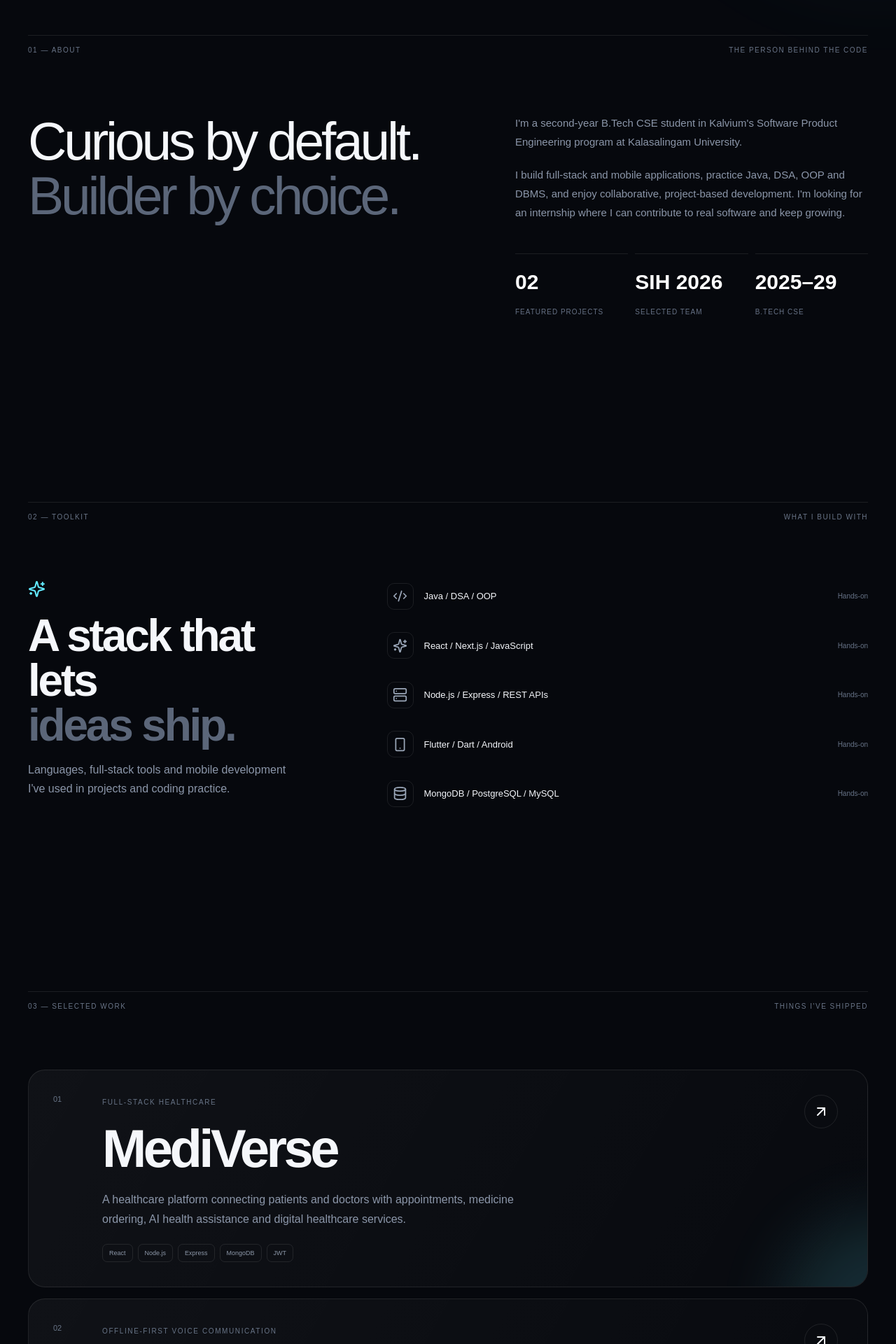
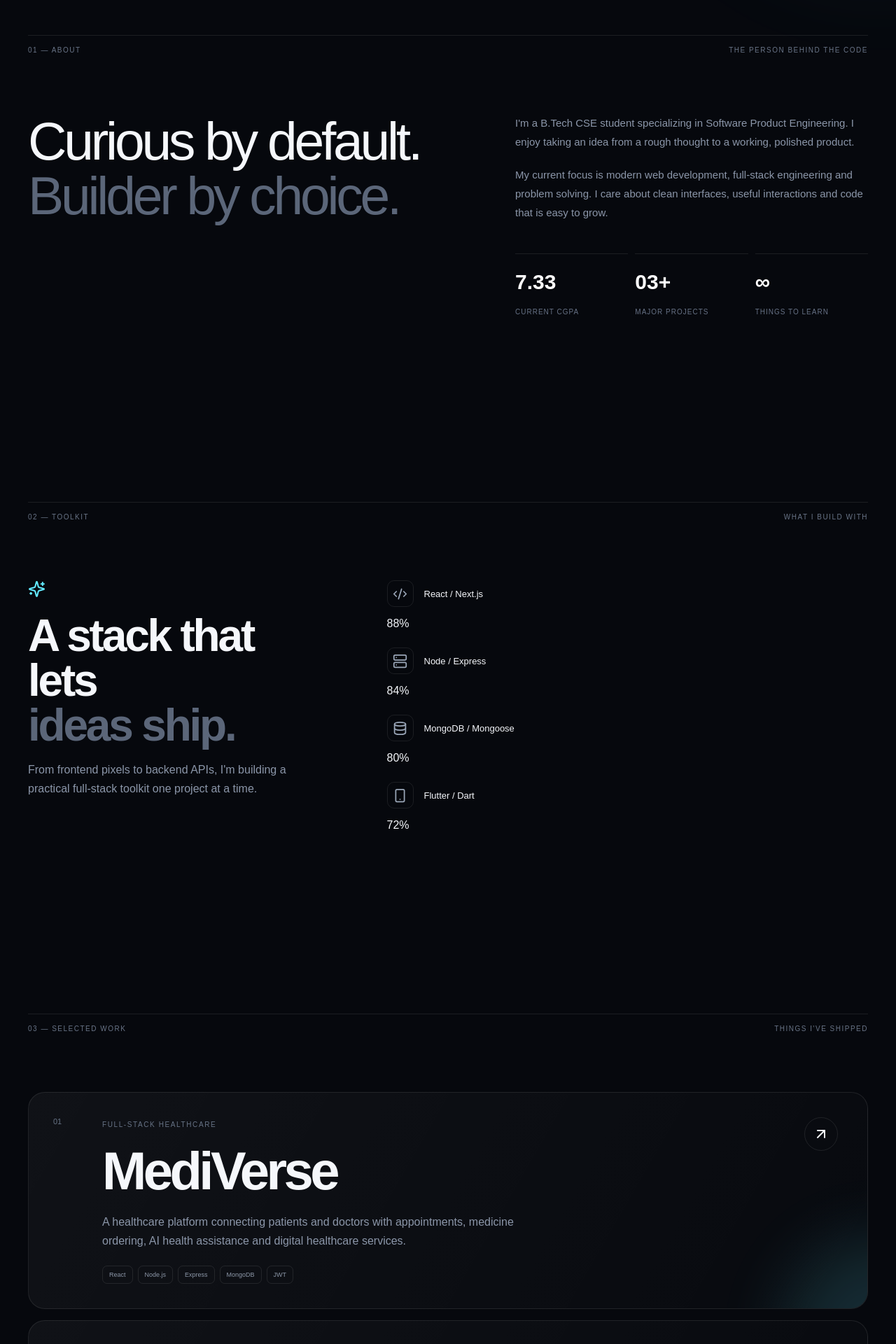
Before and after one commit to saiharsha2512-tech/portfolioo, a Next.js app: page / in a window 1280 px wide. Shown: the part 880-2800 px from the top of the page at 70% size. Built offline with nearby package versions, Linux system fonts and the light colour scheme.

Commit message:
Revert portfolio edits from main for PR review

```diff
--- a/app/page.tsx
+++ b/app/page.tsx
@@ -20,21 +20,29 @@ const projects = [
   },
   {
     number: "02",
-    title: "iTantra",
-    category: "OFFLINE-FIRST VOICE COMMUNICATION",
-    description: "A multilingual voice communication app for low-bandwidth settings, with voice alerts and distress messages across Indian languages.",
-    stack: ["Flutter", "Dart", "Android", "Vosk / Sherpa-ONNX"],
-    href: "https://github.com/saiharsha2512-tech/iTantra",
+    title: "VetBridge",
+    category: "FLUTTER APPLICATION",
+    description: "A veterinary chain medical-records application focused on secure records, branch access and streamlined clinical workflows.",
+    stack: ["Flutter", "Dart", "Firebase", "Firestore"],
+    href: "https://github.com/saiharsha2512-tech",
     accent: "violet"
+  },
+  {
+    number: "03",
+    title: "HeavenBus",
+    category: "HACKATHON PRODUCT",
+    description: "A premium real-time bus booking experience with seat holds, contention handling, mock UPI checkout and a boarding-pass-inspired interface.",
+    stack: ["Next.js", "TypeScript", "MongoDB", "UI/UX"],
+    href: "https://github.com/saiharsha2512-tech",
+    accent: "gold"
   }
 ];
 
 const skills = [
-  { name: "Java / DSA / OOP", icon: Code2 },
-  { name: "React / Next.js / JavaScript", icon: Sparkles },
-  { name: "Node.js / Express / REST APIs", icon: Server },
-  { name: "Flutter / Dart / Android", icon: Smartphone },
-  { name: "MongoDB / PostgreSQL / MySQL", icon: Database }
+  { name: "React / Next.js", icon: Code2, level: 88 },
+  { name: "Node / Express", icon: Server, level: 84 },
+  { name: "MongoDB / Mongoose", icon: Database, level: 80 },
+  { name: "Flutter / Dart", icon: Smartphone, level: 72 }
 ];
 
 export default function Home() {
@@ -114,8 +122,8 @@ export default function Home() {
           </motion.h1>
 
           <motion.p className="hero-sub" initial={{ opacity: 0 }} animate={{ opacity: 1 }} transition={{ delay: .3 }}>
-            I&apos;m <strong>Harsha</strong> — a second-year B.Tech CSE student specializing in Software Product Engineering.
-            I build full-stack and mobile apps, and I&apos;m seeking a software engineering internship.
+            I&apos;m <strong>Harsha</strong> — a Software Product Engineering student and developer
+            who turns ideas into responsive, thoughtful products.
           </motion.p>
 
           <motion.div className="hero-actions" initial={{ opacity: 0 }} animate={{ opacity: 1 }} transition={{ delay: .5 }}>
@@ -155,12 +163,12 @@ export default function Home() {
             Curious by default.<br/><span>Builder by choice.</span>
           </motion.div>
           <div className="about-copy">
-            <p>I&apos;m a second-year B.Tech CSE student in Kalvium&apos;s Software Product Engineering program at Kalasalingam University.</p>
-            <p>I build full-stack and mobile applications, practice Java, DSA, OOP and DBMS, and enjoy collaborative, project-based development. I&apos;m looking for an internship where I can contribute to real software and keep growing.</p>
+            <p>I&apos;m a B.Tech CSE student specializing in Software Product Engineering. I enjoy taking an idea from a rough thought to a working, polished product.</p>
+            <p>My current focus is modern web development, full-stack engineering and problem solving. I care about clean interfaces, useful interactions and code that is easy to grow.</p>
             <div className="stats">
-              <div><strong>02</strong><span>Featured projects</span></div>
-              <div><strong>SIH 2026</strong><span>Selected team</span></div>
-              <div><strong>2025–29</strong><span>B.Tech CSE</span></div>
+              <div><strong>7.33</strong><span>Current CGPA</span></div>
+              <div><strong>03+</strong><span>Major Projects</span></div>
+              <div><strong>∞</strong><span>Things to learn</span></div>
             </div>
           </div>
         </div>
@@ -172,7 +180,7 @@ export default function Home() {
           <div className="skill-intro">
             <Sparkles size={25}/>
             <h2>A stack that lets<br/><span>ideas ship.</span></h2>
-            <p>Languages, full-stack tools and mobile development I&apos;ve used in projects and coding practice.</p>
+            <p>From frontend pixels to backend APIs, I&apos;m building a practical full-stack toolkit one project at a time.</p>
           </div>
           <div className="skill-list">
             {skills.map((skill, i) => {
@@ -181,7 +189,8 @@ export default function Home() {
                 <motion.div className="skill-row" key={skill.name} initial={{ opacity: 0, x: 35 }} whileInView={{ opacity: 1, x: 0 }} viewport={{ once: true }} transition={{ delay: i * .1 }}>
                   <div className="skill-icon"><Icon size={21}/></div>
                   <div className="skill-name">{skill.name}</div>
-                  <span className="skill-context">Hands-on</span>
+                  <div className="skill-track"><motion.div className="skill-fill" initial={{ width: 0 }} whileInView={{ width: `${skill.level}%` }} viewport={{ once: true }} transition={{ duration: 1, delay: .2 + i*.1 }}/></div>
+                  <span>{skill.level}%</span>
                 </motion.div>
               );
             })}
@@ -213,7 +222,7 @@ export default function Home() {
           <div className="contact-grid" />
           <span className="eyebrow">04 — CONTACT</span>
           <h2>Have an idea?<br/><span>Let&apos;s build it.</span></h2>
-          <p>I&apos;m seeking a paid software engineering internship to contribute to production work and grow my Java, backend and full-stack skills.</p>
+          <p>I&apos;m looking for internship opportunities where I can learn fast, contribute meaningfully and build real products.</p>
           <a className="primary-btn big" href="mailto:saiharsha2512@gmail.com">Start a conversation <Mail size={18}/></a>
           <div className="socials">
             <a href="https://github.com/saiharsha2512-tech" target="_blank" rel="noreferrer"><Github/> GitHub</a>
```
